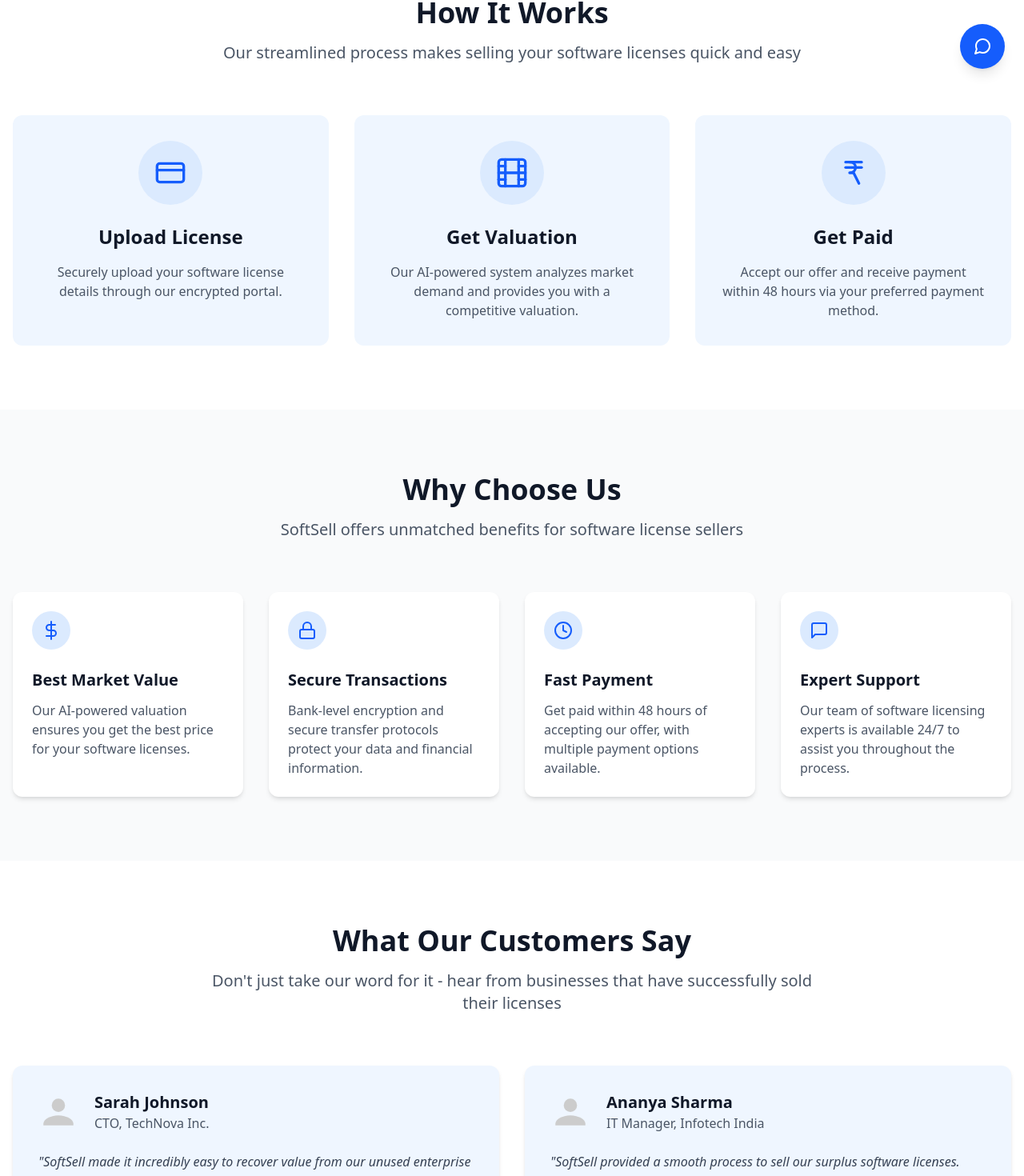
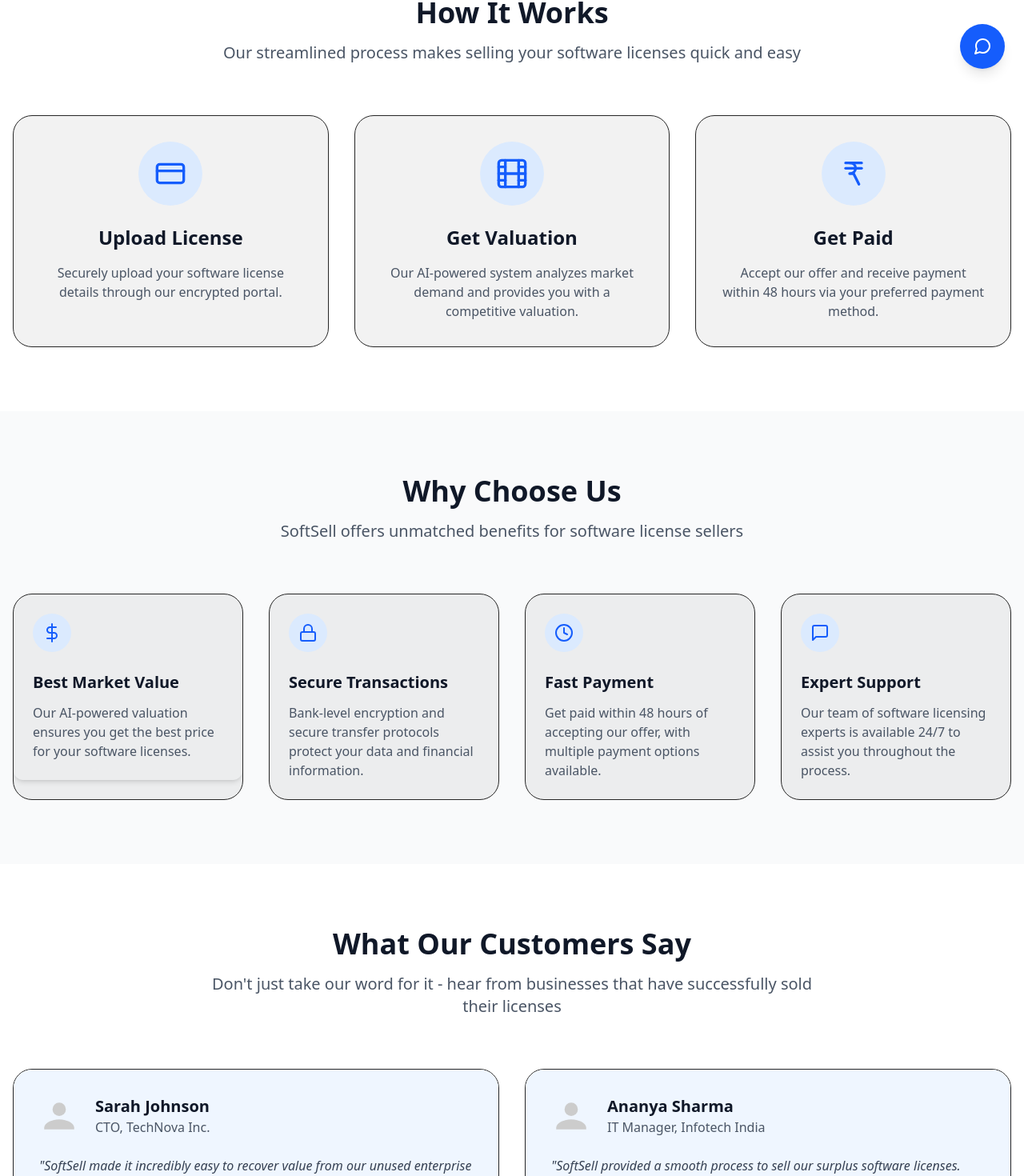
Before and after one commit to HarshK213/SoftSell, a React (Vite) app: page / in a window 1280 px wide. Shown: the part 690-2160 px from the top of the page at 80% size. Built offline with nearby package versions, Linux system fonts and the light colour scheme.

Commit message:
new spotlight box upgrade

```diff
--- a/src/App.tsx
+++ b/src/App.tsx
@@ -6,7 +6,7 @@ import Hero from "./components/Hero"
 import HowItWorks from "./components/HowItWorks"
 import Navbar from "./components/Navbar"
 import Testimonials from "./components/Testimonials"
-import { ThemeProvider } from "./components/ThemeProvider"
+import { ThemeProvider } from "./Context/ThemeProvider"
 import WhyChooseUs from "./components/WhyChooseUs"
 
 function App() {
--- a/src/components/HowItWorks.tsx
+++ b/src/components/HowItWorks.tsx
@@ -1,4 +1,9 @@
 import { motion } from "framer-motion"
+import SpotlightCard from "../UI/SpotlightCard"
+import { useTheme } from "../Context/ThemeProvider"
+
+
+
 
 
 // Can add more steps if you want
@@ -74,6 +79,10 @@ const steps = [
 
 const HowItWorks = () => {
 
+  const { theme } = useTheme() as {
+    theme: "light" | "dark";
+  };
+
   // motion details for container
   const containerVariants = {
     hidden: { opacity: 0 },
@@ -128,6 +137,8 @@ const HowItWorks = () => {
 
 
         {/* Cards */}
+
+
         <motion.div
           className="grid grid-cols-1 md:grid-cols-3 gap-8"
           variants={containerVariants}
@@ -138,9 +149,15 @@ const HowItWorks = () => {
 
 
           {steps.map((step, index) => (
+
+            <SpotlightCard
+              className="bg-black/5 dark:bg-white/5"
+              spotlightColor={theme === "dark" ? "rgba(21, 101, 192, 0.5)" : "rgba(123, 162, 237,0.5)"}
+            >
+
               <motion.div
                 key={index}
-              className="bg-blue-50 dark:bg-gray-800 p-8 rounded-xl text-center"
+                className=" p-8 rounded-xl text-center"
                 variants={CardsVariants}
               >
                 <div className="flex justify-center mb-6">
@@ -151,6 +168,9 @@ const HowItWorks = () => {
                 <h3 className="text-2xl font-bold text-gray-900 dark:text-white mb-4">{step.title}</h3>
                 <p className="text-gray-600 dark:text-gray-300">{step.description}</p>
               </motion.div>
+            </SpotlightCard>
+
+
           ))}
 
 
--- a/src/components/Navbar.tsx
+++ b/src/components/Navbar.tsx
@@ -1,5 +1,5 @@
 import { useState, useEffect } from "react"
-import { useTheme } from "./ThemeProvider"
+import { useTheme } from "../Context/ThemeProvider"
 
 const Navbar = () => {
   const [isScrolled, setIsScrolled] = useState<boolean>(false)
--- a/src/components/Testimonials.tsx
+++ b/src/components/Testimonials.tsx
@@ -1,4 +1,6 @@
 import { motion } from "framer-motion";
+import SpotlightCard from "../UI/SpotlightCard";
+import { useTheme } from "../Context/ThemeProvider";
 
 // Can add more testimonies
 const testimonials = [
@@ -81,6 +83,11 @@ const testimonials = [
 ];
 
 const Testimonials = () => {
+
+  const { theme } = useTheme() as {
+        theme: "light" | "dark";
+      };
+
   return (
     <section id="testimonials" className="py-20 px-4 bg-white dark:bg-gray-900">
       <div className="container mx-auto">
@@ -108,6 +115,11 @@ const Testimonials = () => {
 
         <div className="grid grid-cols-1 md:grid-cols-2 gap-8">
           {testimonials.map((testimonial, index) => (
+
+            <SpotlightCard
+            className="bg-black/5 dark:bg-white/5"
+            spotlightColor={theme === "dark" ? "rgba(21, 101, 192, 0.5)" : "rgba(123, 162, 237,0.5)"}
+            >
               <motion.div
                 key={index}
                 className="bg-blue-50 dark:bg-gray-800 p-8 rounded-xl shadow-md"
@@ -140,6 +152,7 @@ const Testimonials = () => {
                   "{testimonial.content}"
                 </p>
               </motion.div>
+            </SpotlightCard>
           ))}
         </div>
       </div>
--- a/src/components/WhyChooseUs.tsx
+++ b/src/components/WhyChooseUs.tsx
@@ -1,4 +1,6 @@
 import { motion } from "framer-motion"
+import SpotlightCard from "../UI/SpotlightCard"
+import { useTheme } from "../Context/ThemeProvider";
 
 
 // can add more features if you want
@@ -85,6 +87,11 @@ const features = [
 ]
 
 const WhyChooseUs = () => {
+
+  const { theme } = useTheme() as {
+      theme: "light" | "dark";
+    };
+
   return (
     <section id="why-choose-us" className="py-20 px-4 bg-gray-50 dark:bg-gray-800">
       <div className="container mx-auto">
@@ -122,10 +129,14 @@ const WhyChooseUs = () => {
           {features.map((feature, index) => (
 
             // Each Card Details
+          <SpotlightCard
+              className="bg-black/5 dark:bg-white/5"
+              spotlightColor={theme === "dark" ? "rgba(21, 101, 192, 0.5)" : "rgba(123, 162, 237,0.5)"}
+            >
 
             <motion.div
               key={index}
-              className="bg-white dark:bg-gray-900 p-6 rounded-xl shadow-md"
+              className="p-6 rounded-xl shadow-md"
               initial={{ opacity: 0, y: 20 }}
               whileInView={{ opacity: 1, y: 0 }}
               viewport={{ once: true }}
@@ -140,6 +151,9 @@ const WhyChooseUs = () => {
 
             </motion.div>
 
+          </SpotlightCard>
+
+
           ))}
         </div>
 
```
Also changed, not shown: src/Context/ThemeProvider.tsx (renamed from src/components/ThemeProvider.tsx). Lines whose indentation alone changed are shown as unchanged.
